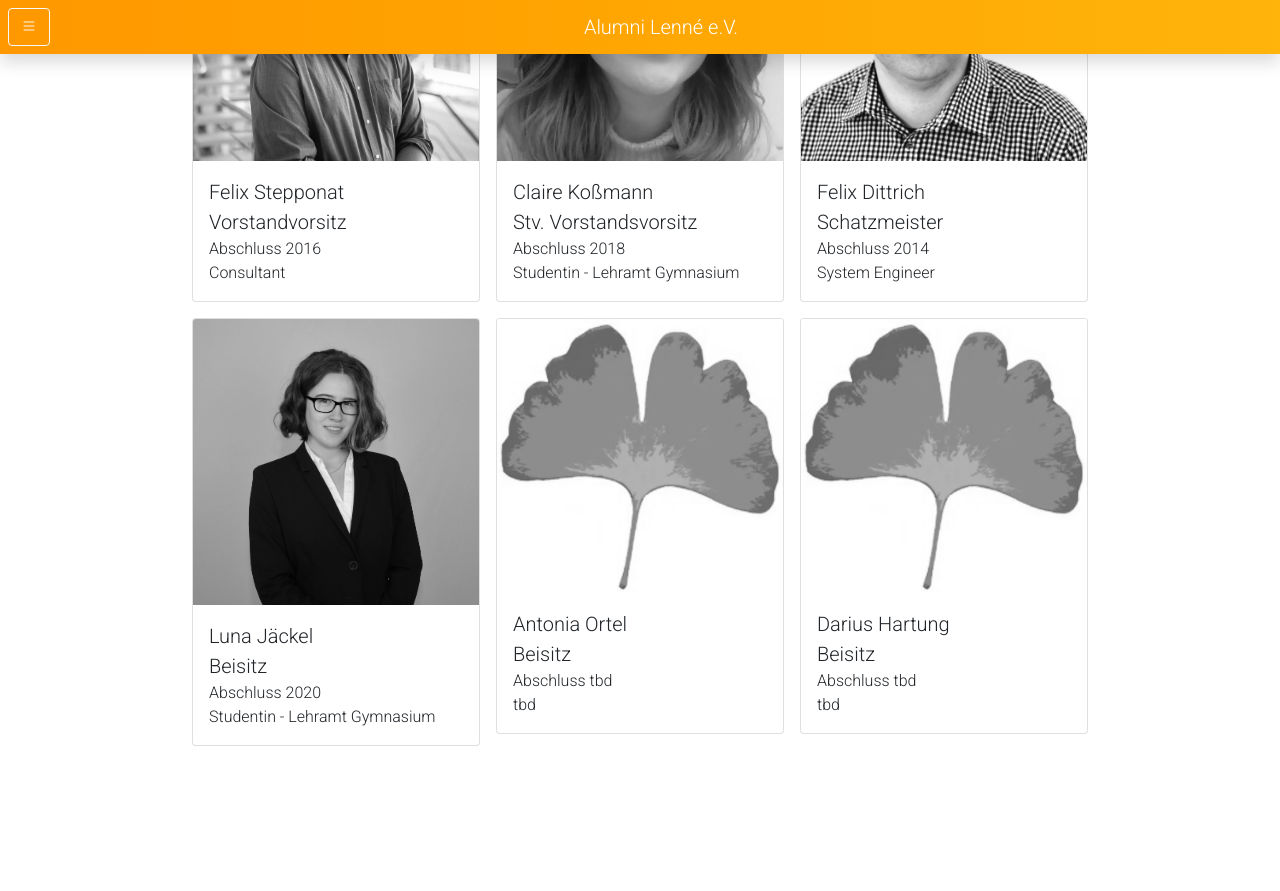
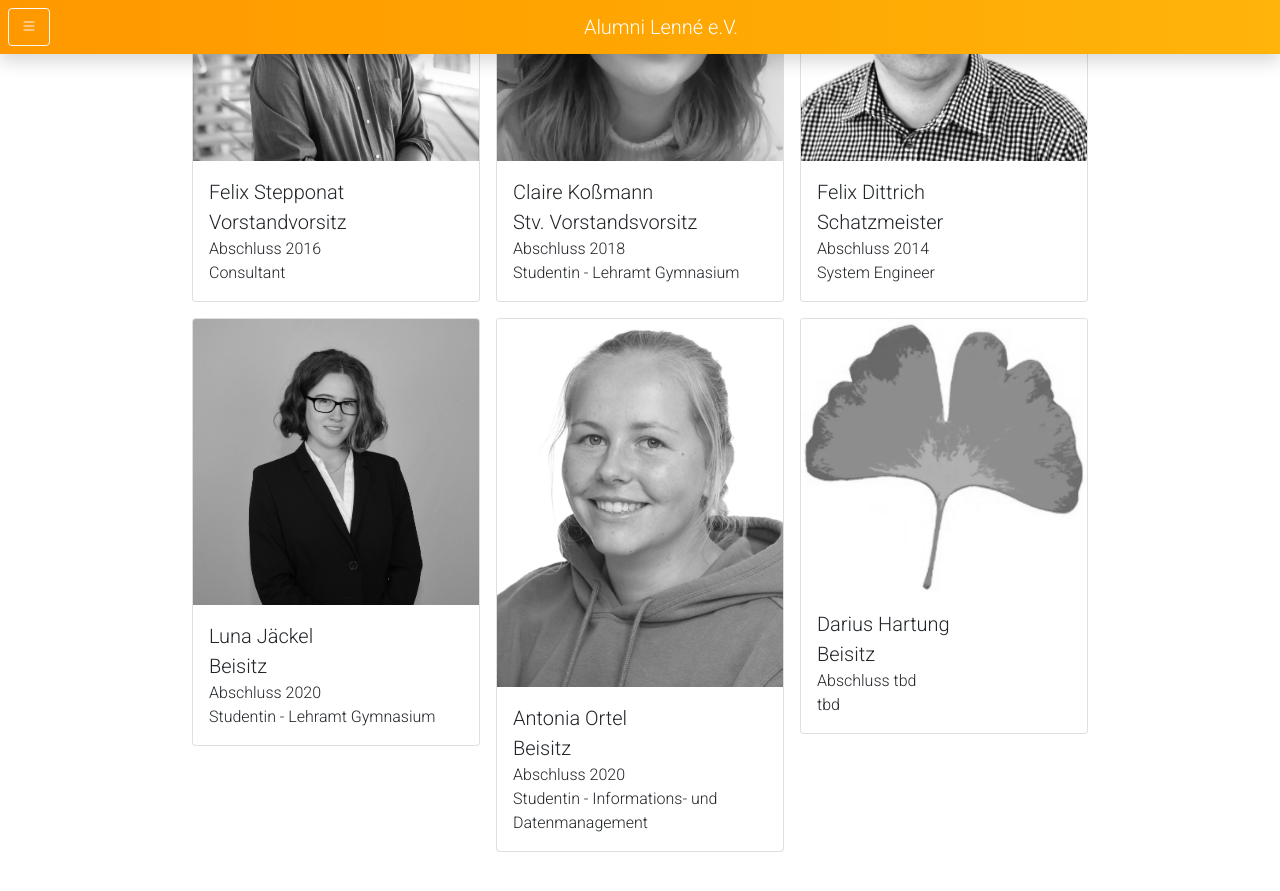
Before and after one commit to alumni-lenne/alumnipage, a Jekyll site: the page built from about.html, in a window 1280 px wide and 900 px high, scrolled down 2493 px. Shown: the top 891 px of the window. Built offline with Jekyll 4.4.1, drawn with Linux system fonts in a browser that asks for light colours; nearby versions of some CDN libraries; before the commit the page ends 3287 px from its top, so only the background shows below that.

Commit message:
Delete old pictures

```diff
--- a/_data/vorstand.yml
+++ b/_data/vorstand.yml
@@ -29,9 +29,9 @@
 - first_name : "Antonia"
   last_name: "Ortel"
   role: "Beisitz"
-  job: "tbd"
-  grad: "tbd"
-  pic: "/assets/pics/logo-min_no_text.webp"
+  job: "Studentin - Informations- und Datenmanagement"
+  grad: "2020"
+  pic: "/assets/pics/antonia_ortel.webp"
 
 - first_name : "Darius"
   last_name:  "Hartung"
```
Also changed, not shown: assets/pics/adler_kristin-min.webp (deleted), assets/pics/adler_kristin.jpg (deleted), assets/pics/adler_kristin.webp (deleted), assets/pics/antonia_ortel.webp (added), assets/pics/schuhmann_richard-min.webp (deleted), assets/pics/schuhmann_richard.webp (deleted), assets/pics/thoms_toni-min.webp (deleted), assets/pics/thoms_toni.jpg (deleted), assets/pics/thoms_toni.webp (deleted), 1 other file.
